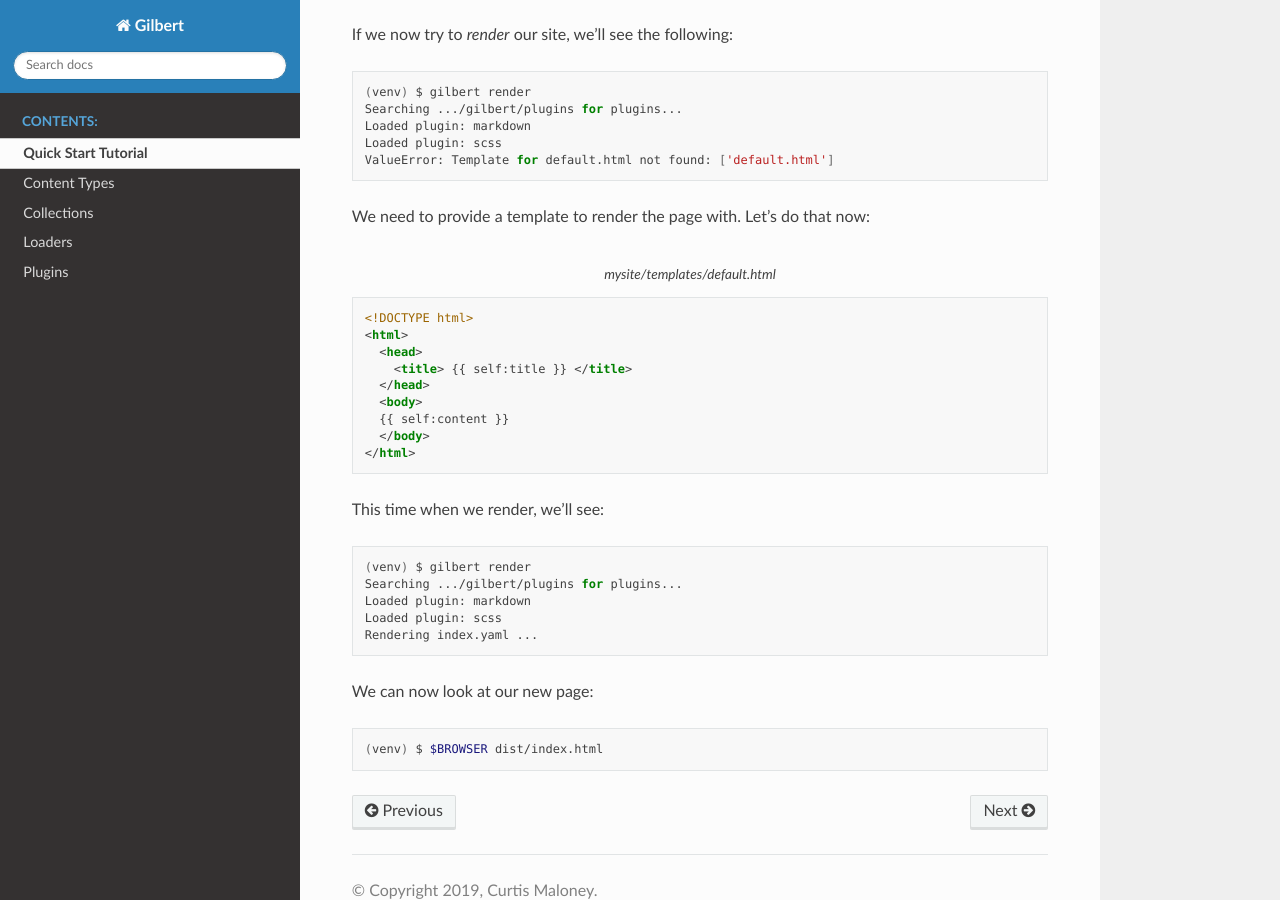
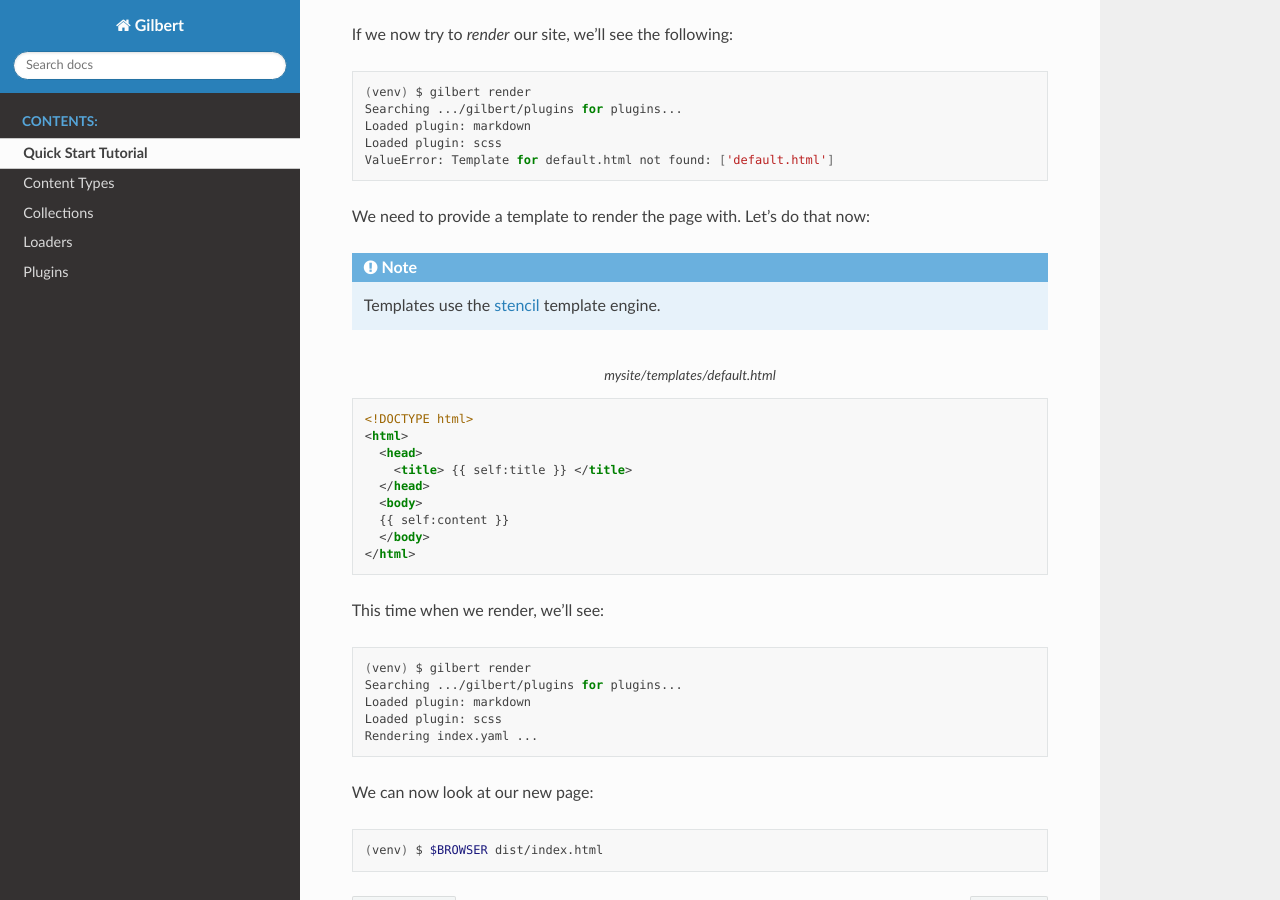
Before and after one commit to funkybob/gilbert, a Sphinx documentation site: the page built from docs/tutorial.rst, in a window 1280 px wide and 900 px high, scrolled down 988 px. Built offline with Sphinx 7.4.7 and the Read the Docs theme 2.0.0, drawn with Linux system fonts in a browser that asks for light colours.

Commit message:
Add link to stencil docs

```diff
--- a/docs/tutorial.rst
+++ b/docs/tutorial.rst
@@ -58,6 +58,8 @@ If we now try to `render` our site, we'll see the following:
 
 We need to provide a template to render the page with. Let's do that now:
 
+.. note:: Templates use the stencil_ template engine.
+
 .. code-block:: html
    :caption: mysite/templates/default.html
 
@@ -86,3 +88,6 @@ We can now look at our new page:
 .. code-block:: sh
 
    (venv) $ $BROWSER dist/index.html
+
+
+.. _stencil: https://stencil-templates.readthedocs.io/en/latest/
```
